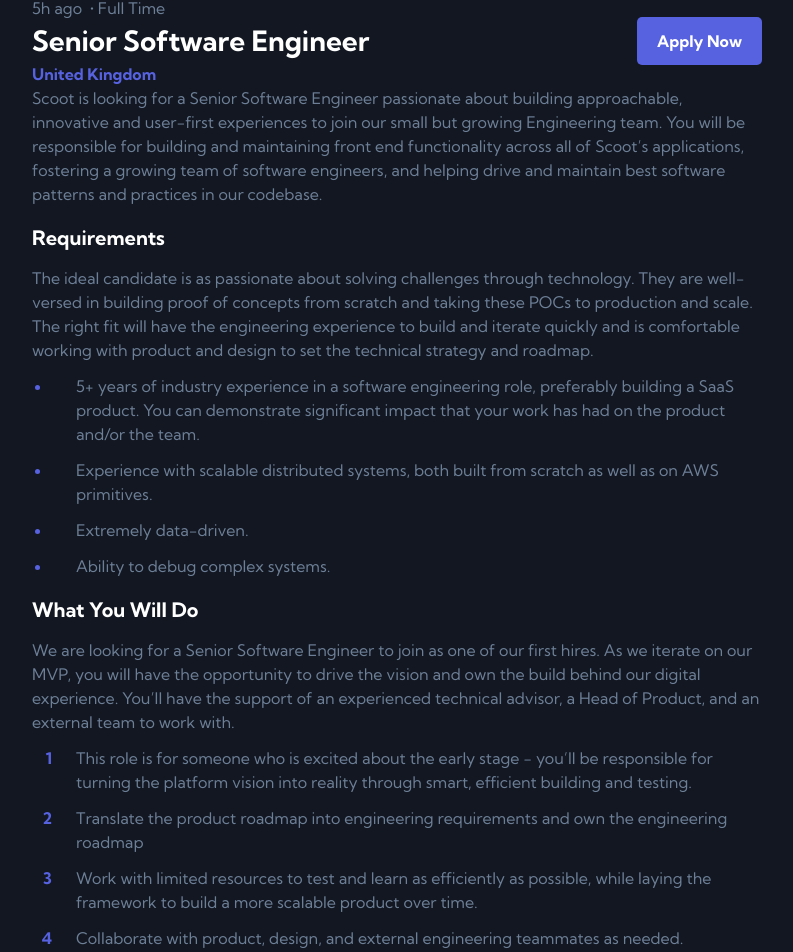
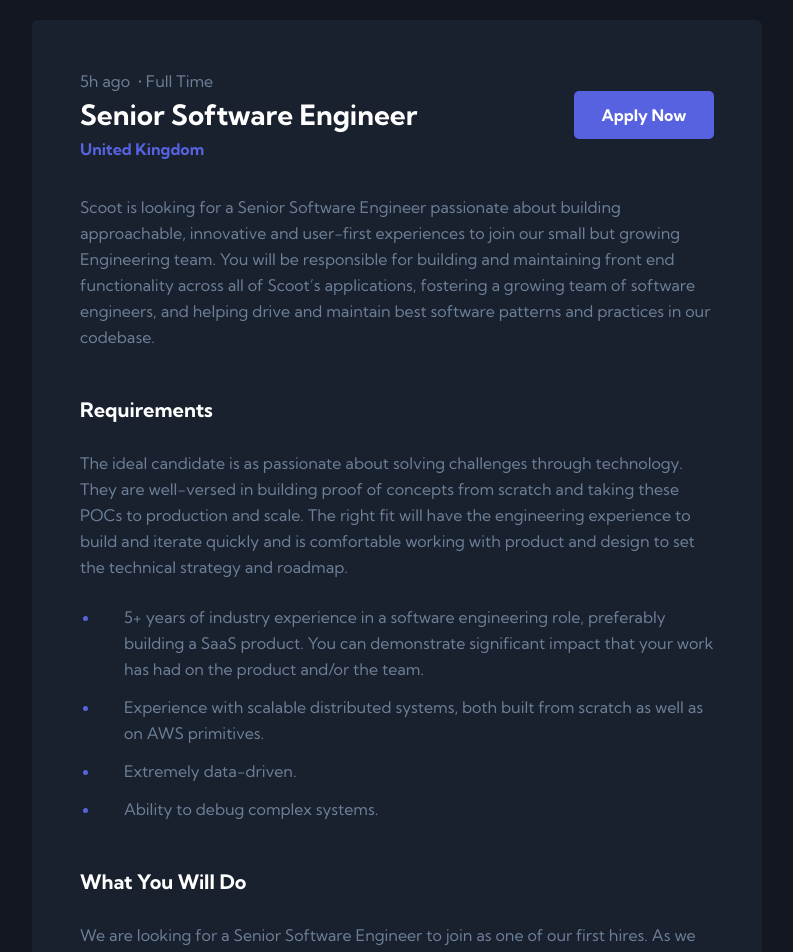
Before and after one commit to crsimpson5/devjobs-web-app, a Next.js app: page /job/1 in a window 1280 px wide. Shown: the part 272-1224 px from the top of the page, without its empty margins (243-1036 px from the left). Built offline with nearby package versions, Linux system fonts and the light colour scheme.

Commit message:
Update styles

```diff
--- a/pages/job/[id].js
+++ b/pages/job/[id].js
@@ -24,7 +24,7 @@
 
       <Header />
 
-      <div className="main-content">
+      <div className="job">
         {job ? (
           <>
             <header className="job__header | container-md">
@@ -50,8 +50,8 @@
               </a>
             </header>
 
-            <main className="container-md color-light">
-              <div className="flex align-center justify-between">
+            <main className="job__main | container-md color-light">
+              <div className="job__title">
                 <div className="flow" style={{ "--flow-spacing": ".25rem" }}>
                   <p className="color-light">
                     {job.postedAt}{" "}
@@ -63,32 +63,41 @@
                 <button className="button">Apply Now</button>
               </div>
 
-              <div className="flow">
+              <div className="job__description">
+                <section>
+                  <h2 className="visually-hidden">job description</h2>
                   <p>{job.description}</p>
+                </section>
+                <section>
                   <h2 className="heading-2">Requirements</h2>
-                <p>{job.requirements.content}</p>
-                <ul className="flow" style={{ "--flow-spacing": ".75rem" }}>
+                  <p className="job__content">{job.requirements.content}</p>
+                  <ul>
                     {job.requirements.items.map((item, idx) => (
                       <li key={idx}>{item}</li>
                     ))}
                   </ul>
+                </section>
+                <section>
                   <h2 className="heading-2">What You Will Do</h2>
-                <p>{job.role.content}</p>
-                <ol className="flow" style={{ "--flow-spacing": ".75rem" }}>
+                  <p className="job__content">{job.role.content}</p>
+                  <ol>
                     {job.role.items.map((item, idx) => (
                       <li key={idx}>{item}</li>
                     ))}
                   </ol>
+                </section>
               </div>
             </main>
 
             <footer>
-              <div className="">
-                <div>
+              <div className="job__footer">
+                <div className="job__footer-content | container-md">
+                  <div className="show-md">
                     <p className="heading-2">{job.position}</p>
                     <p>{job.company}</p>
                   </div>
                   <button className="button">Apply Now</button>
+                </div>
               </div>
             </footer>
           </>
--- a/styles/_components.scss
+++ b/styles/_components.scss
@@ -3,7 +3,7 @@
 .button {
   display: inline-block;
   text-decoration: none;
-  min-width: 7.75rem;
+  min-width: 8.75rem;
   padding: 1em 1.25rem;
   cursor: pointer;
   border: 0;
@@ -33,6 +33,10 @@
     background-color: transparent;
   }
 
+  &[data-size="small"] {
+    min-width: 7.625rem;
+  }
+
   &--filter,
   &--search {
     display: grid;
@@ -42,10 +46,18 @@
     width: 3rem;
     aspect-ratio: 1;
     padding: 0.875rem;
+  }
 
+  &--search {
     > img {
       filter: brightness(100);
     }
+  }
+}
+
+body[data-theme="dark"] {
+  .button--filter > img {
+    filter: brightness(100);
   }
 }
 
@@ -184,10 +196,10 @@
 
 .main-content {
   position: relative;
-  margin-top: -0.875rem;
+  margin-block: -0.875rem 3.875rem;
 
   @media only screen and (min-width: 45em) {
-    margin-top: -2rem;
+    margin-block: -2rem 6.25rem;
   }
 }
 
@@ -200,7 +212,7 @@
   grid-template-columns: repeat(auto-fill, minmax(20rem, 1fr));
 
   @media only screen and (min-width: 45em) {
-    margin-top: 4.375rem;
+    margin-block: 4.375rem 3.5rem;
     gap: 4rem clamp(0.75rem, 2vw, 1.875rem);
   }
 }
@@ -250,6 +262,13 @@
 // Job Page
 
 .job {
+  position: relative;
+  margin-top: -0.875rem;
+
+  @media only screen and (min-width: 45em) {
+    margin-top: -2rem;
+  }
+
   &__header {
     display: flex;
     flex-direction: column;
@@ -272,6 +291,10 @@
 
       & > :last-child {
         margin-inline: auto 2.5rem;
+      }
+
+      .heading-2 {
+        font-size: 1.5rem;
       }
     }
   }
@@ -296,6 +319,63 @@
 
       img {
         width: 100%;
+      }
+    }
+  }
+
+  &__main {
+    margin-block: 1.5rem 4rem;
+    padding: 2.5rem 1.5rem;
+    border-radius: 0.375rem;
+    background-color: var(--foreground);
+
+    @media only screen and (min-width: 45em) {
+      padding: 3rem;
+    }
+  }
+
+  &__title {
+    display: grid;
+    gap: 3.25rem;
+
+    @media only screen and (min-width: 45em) {
+      display: flex;
+      align-items: center;
+      justify-content: space-between;
+    }
+  }
+
+  &__description {
+    margin-top: 2rem;
+
+    > * + * {
+      margin-top: 2.5rem;
+
+      @media only screen and (min-width: 64em) {
+        margin-top: 3rem;
+      }
+    }
+  }
+
+  &__content {
+    margin-block: 1.75rem 2rem;
+
+    @media only screen and (min-width: 45em) {
+      margin-block: 1.75rem 1.5rem;
+    }
+  }
+
+  &__footer {
+    background-color: var(--foreground);
+    padding-block: 1.5rem;
+
+    &-content {
+      display: grid;
+
+      @media only screen and (min-width: 45em) {
+        display: flex;
+        align-items: center;
+        justify-content: space-between;
       }
     }
   }
--- a/styles/_globals.scss
+++ b/styles/_globals.scss
@@ -20,6 +20,7 @@
   background-color: var(--body-bg);
   color: var(--body-color);
   font-family: "Kumbh Sans", system-ui, sans-serif;
+  line-height: 1.625;
 
   &[data-theme="dark"] {
     --body-color: var(--gray-100);
@@ -38,6 +39,10 @@
 
   & > li {
     padding-left: 1.5em;
+  }
+
+  & > li:not(:first-child) {
+    margin-top: 0.75rem;
   }
 }
 
--- a/styles/_utilities.scss
+++ b/styles/_utilities.scss
@@ -63,7 +63,7 @@
 }
 
 .heading-1 {
-  font-size: 1.75rem;
+  font-size: clamp(1.25rem, 1.5vw + 1rem, 1.75rem);
 }
 .heading-2 {
   font-size: 1.25rem;
```
Also changed, not shown: pages/index.js (+4 -3 lines). Lines whose indentation alone changed are shown as unchanged.
